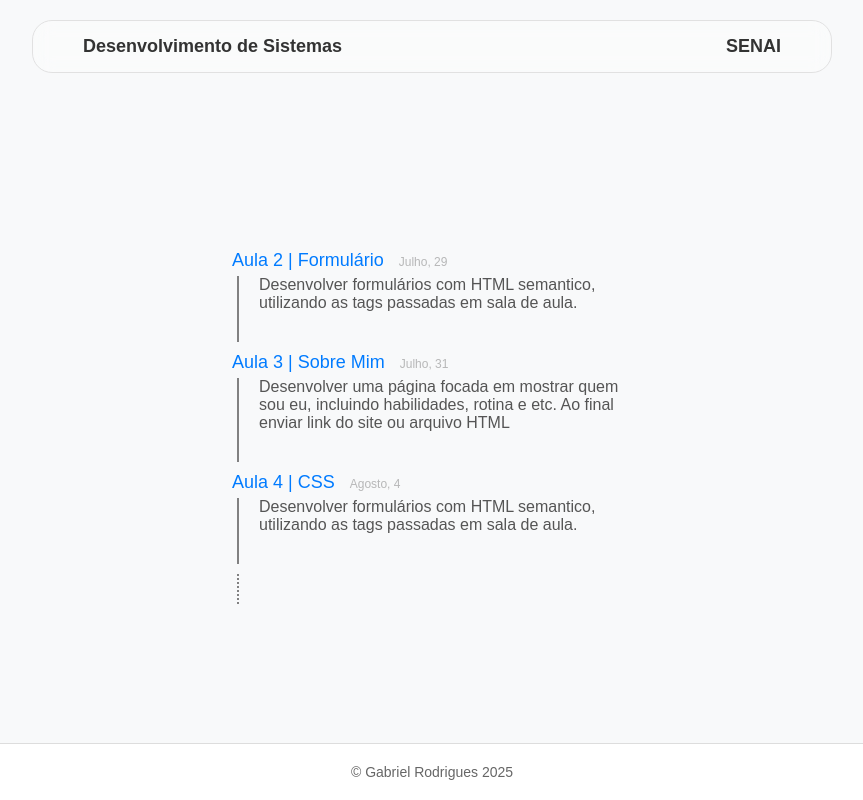
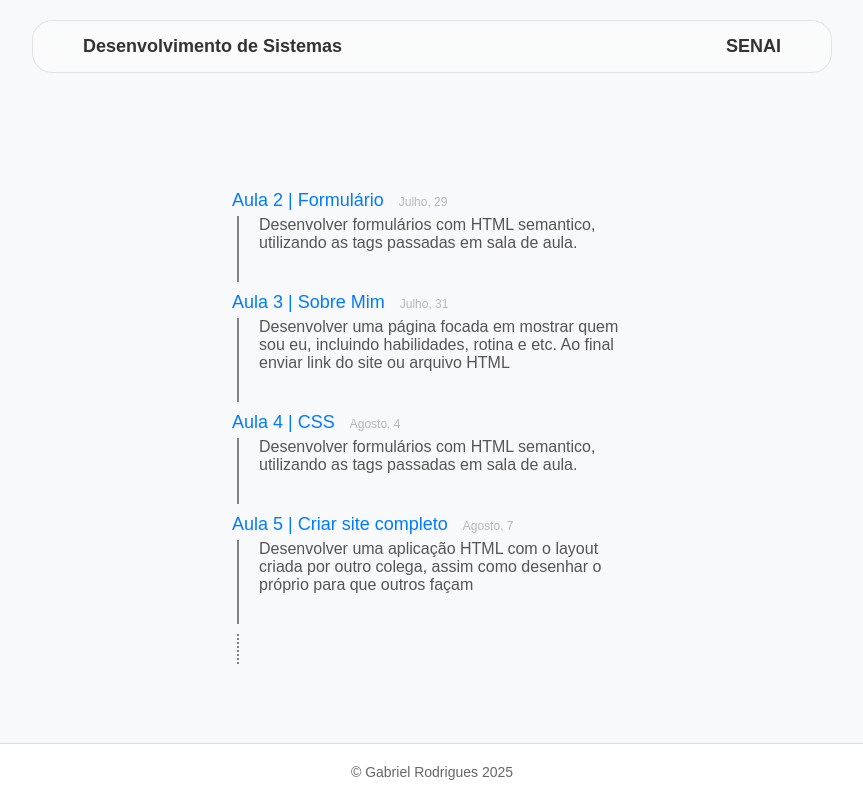
Before and after one commit to gaabrielrodrigues/DesenvolvimentoSistemas, a plain HTML site: page index.html in a window 1280 px wide. Shown: the whole page, without its empty margins (208-1071 px from the left). Drawn offline with Linux system fonts and the light colour scheme; a web font is replaced by a local one.

Commit message:
New page add

```diff
--- a/index.html
+++ b/index.html
@@ -175,6 +175,12 @@
             </div>
         </li>
         <li>
+            <a class="card_title"  href="./aula 5/index.html" target="_blank">Aula 5 | Criar site completo <span>Agosto, 7</span></a>
+            <div class="card_line">
+                <p class="card_description">Desenvolver uma aplicação HTML com o layout criada por outro colega, assim como desenhar o próprio para que outros façam</p>
+            </div>
+        </li>
+        <li>
             <div class="card_line_end">
             </div>
         </li>
```
